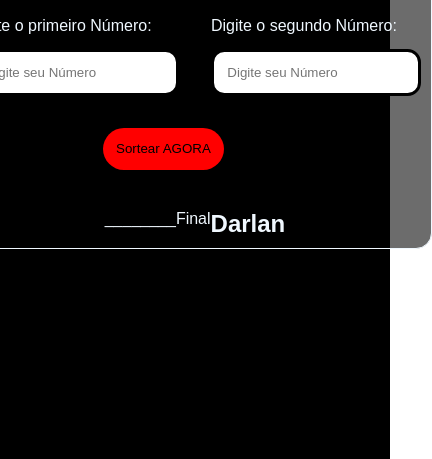
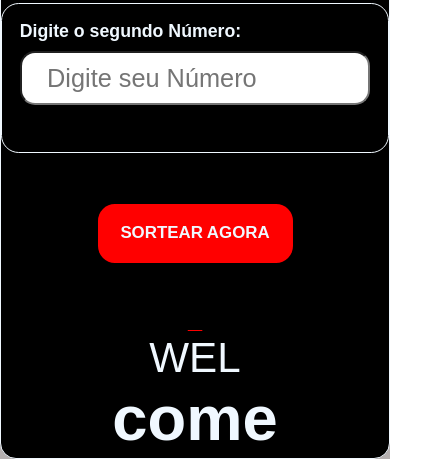
Before and after one commit to FranciscoDarlan/sorteador, a plain HTML site: page index.html in a window 390 px wide. Shown: the part 385-844 px from the top of the page, 432 px wide, since content can reach past the window. Drawn offline with Linux system fonts and the light colour scheme.

Commit message:
projeto sorteador responsividade e js

```diff
--- a/index.html
+++ b/index.html
@@ -4,6 +4,7 @@
 <head>
     <meta charset="UTF-8">
     <meta name="viewport" content="width=device-width, initial-scale=1.0">
+    <link rel="icon" href="./img/sorteiobolas.jpg">
     <link rel="stylesheet" href="style.css">
     <title>Soteador</title>
 </head>
@@ -14,7 +15,7 @@
         <div class="div-menor">
             <div class="cabecalho">
 
-                <img src="./img/sorteiobolas.jpg" alt="image-sorteio">
+                <img src="./img/foto_globo_sorte.paint-removebg-preview.png" alt="image-sorteio">
                 <h1>Sorteador de Números</h1>
 
             </div>
@@ -23,25 +24,25 @@
 
                 <div class="caixa-de-numeros">
 
-                    <div class="number1">
+                    <div class="box-number">
                         <p>Digite o primeiro Número:</p>
                         <input type="number" class="input-number1" placeholder="Digite seu Número">
                     </div>
 
-
-                    <div class="number2">
+                    <div class="box-number">
                         <p>Digite o segundo Número:</p>
                         <input type="number" class="input-number2" placeholder="Digite seu Número">
                     </div>
                 </div>
 
-
-                <button onclick="startSorteio()" >Sortear AGORA</button>
+                <div class="div-button">
+                    <button onclick="startSorteio()">Sortear AGORA</button>
+                </div>
 
                 <div class="espaco-do-numero-sorteado">
-                    <p> <span>________</span> </p><br>
-                    <p>Final</p>
-                    <h2>Darlan</h2>
+                    <span class="span-resultado">_</span>
+                    <p class="footer-p-wel">WEL</p>
+                    <h2 class="footer-h2-come">come</h2>
                 </div>
 
 
--- a/script.js
+++ b/script.js
@@ -1,13 +1,23 @@
+let span = document.querySelector('span');
+let textWel = document.querySelector('.footer-p-wel');
+let textCome = document.querySelector('.footer-h2-come');
 
 function startSorteio() {
     const number1 = Math.ceil(document.querySelector('.input-number1').value)
     const number2 = Math.floor(document.querySelector('.input-number2').value)
 
-    const textSpan = document.getElementsByTagName('span')
+    // const textSpan = document.getElementsByTagName('span')
 
-
-    const result = Math.floor(Math.random() * (number2 - number1 + 1)) + number1;
-
-    alert(result)
-
+    if (number1 > number2) {
+        span.innerHTML = 'O PRIMEIRO NÚMERO É MAIOR QUE O SEGUNDO. POR FAVOR. VERIFIQUE OS NÚMEROs DIGITADOS!';
+        span.style.color = 'red';
+        textWel.innerHTML= '';
+        textCome.innerHTML= '';
+    } else {
+        const result = Math.floor(Math.random() * (number2 - number1 + 1)) + number1;
+        span.innerHTML = `O número sorteado <br> entre ${number1} e ${number2} <br> foi o número: ${result}`;
+        span.style.color = 'blue';
+        textWel.innerHTML= '';
+        textCome.innerHTML= '';
+    }
 }
--- a/style.css
+++ b/style.css
@@ -1,4 +1,4 @@
-*{
+* {
     margin: 0;
     padding: 0;
     box-sizing: border-box;
@@ -6,7 +6,7 @@
     font-family: sans-serif;
 }
 
-.container-main{
+.container-main {
 
     width: 100vw;
     height: 100vh;
@@ -17,64 +17,198 @@
     background: black;
 }
 
-.div-menor{
+.div-menor {
+    width: 70vw;
+    height: 90vh;
     background-color: rgba(0, 0, 0, 0.575);
-    border: 1px solid;
-    padding: 10px;
     border-radius: 1em;
     color: aliceblue;
 }
 
-.cabecalho{
+.cabecalho {
     display: flex;
     flex-direction: column;
     align-items: center;
     margin-bottom: 2em;
+    font-size: 2vh;
 }
 
-img{
-    width: 10em;
+img {
+    width: 15vw;
     margin-bottom: 1em;
 }
 
-.caixa-de-numeros{
+.numeracoes {
     display: flex;
-    gap: 2em;
-    margin-bottom: 2em;
+    flex-direction: column;
 }
 
-input{
-    border: solid;
+.caixa-de-numeros {
+    display: flex;
+    flex-direction: row;
+    justify-content: center;
+    gap: 1.5vh;
+    margin-bottom: 2em;
+    font-size: 3vh;
+}
+
+.box-number {
+    border: solid 0.5px;
     border-radius: 1em;
     padding: 1em;
     margin-top: 1em;
 }
 
-.inpuit .input-number1{
-
-    background: rgba(0, 0, 0, 0.281);
+input {
+    width: 100%;
+    height: 40%;
+    border-radius: 15px;
+    margin-top: 1vh;
+    padding: 1em;
+    font-size: 3vh;
 }
 
-button{
-    padding: 1em;
-    border-radius: 2em;
+.div-button {
+    display: flex;
+}
+
+button {
+    width: 50vw;
+    height: 7vh;
+    font-size: 2vh;
+    color: aliceblue;
+    font-weight: 700;
+    text-transform: uppercase;
+    border-radius: 1em;
+    margin-right: auto;
+    margin-left: auto;
+    margin-bottom: 1vh;
     background: red;
-    margin-left: 10em;
-    margin-bottom: 3em;
-    cursor: pointer;
     border: none;
 }
 
-button:hover{
+button:hover {
     opacity: .5;
+    transition: .5s;
+    background-color: rgb(47, 47, 199);
 }
 
-button:active{
+button:active {
+    background-color: red;
     opacity: .8;
 }
 
-.espaco-do-numero-sorteado{
+.espaco-do-numero-sorteado {
     display: flex;
     flex-direction: row;
     justify-content: center;
+    font-size: 5vh;
+    text-align: center;
+    margin-top: 2vh;
+    padding: 0 10vw;
 }
+
+span {
+    text-transform: uppercase;
+    color: red;
+    font-size: 3vh;
+    text-align: center;
+    font-weight: 600;
+}
+
+@media screen and (max-width: 1000px) {
+    .container-main {
+        width: 100vw;
+        height: 100vh;
+        display: flex;
+        flex-direction: column;
+        justify-content: center;
+        align-items: center;
+        background: rgba(75, 63, 63, 0.416);
+    }
+
+    .div-menor {
+        background-color: rgb(0, 0, 0);
+        width: 100vw;
+        height: 100vh;
+        display: flex;
+        flex-direction: column;
+        align-items: center;
+        border: 1px solid;
+        border-radius: 1em;
+        color: aliceblue;
+    }
+
+    .cabecalho {
+        display: flex;
+        flex-direction: column;
+        align-items: center;
+        font-size: 2vh;
+        padding-right: 1.3vh;
+    }
+
+    img {
+        width: 10em;
+        margin-bottom: 1em;
+    }
+
+    .caixa-de-numeros {
+        display: flex;
+        flex-direction: column;
+        align-items: center;
+    }
+
+    .box-number {
+        margin: 0;
+        border: 1px solid;
+        border-radius: 1em;
+        padding: 1em;
+        font-size: 2.1vh;
+        font-weight: 600;
+    }
+
+    .div-button {
+        display: flex;
+        flex-direction: column;
+        justify-content: center;
+    }
+
+    button {
+        color: aliceblue;
+        font-weight: 700;
+        text-transform: uppercase;
+        border-radius: 1em;
+        margin-right: auto;
+        margin-left: auto;
+        margin-bottom: 1vh;
+        background: red;
+        border: none;
+    }
+
+    button:hover {
+        opacity: .5;
+    }
+
+    button:active {
+        opacity: .8;
+        background-color: blue;
+        transition: 0.5s;
+    }
+
+    .espaco-do-numero-sorteado {
+        display: flex;
+        flex-direction: column;
+        align-items: center;
+        margin-top: 4vh;
+    }
+
+    .span-resultado {
+        text-transform: uppercase;
+        color: red;
+        font-size: 3vh;
+        text-align: center;
+        padding: 0px 6vh;
+        font-weight: 600;
+
+    }
+}
```
Also changed, not shown: img/foto_globo_sorte.paint-removebg-preview.png (added).
